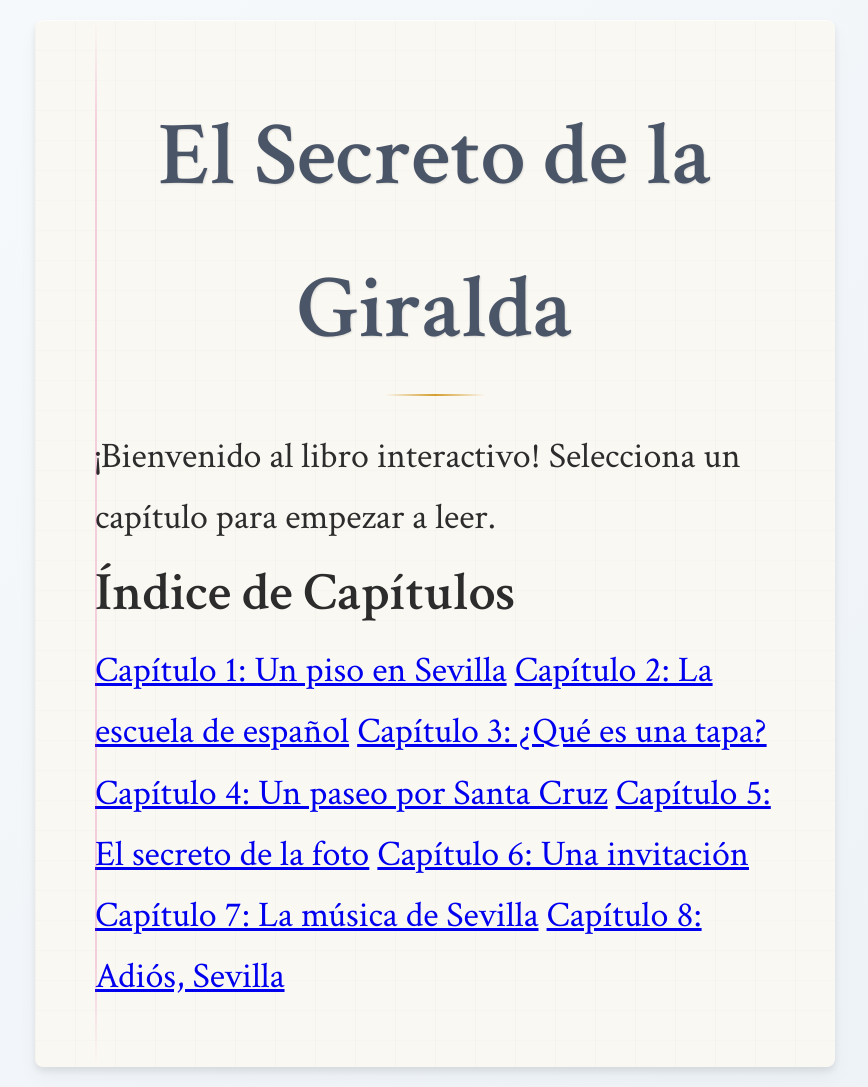
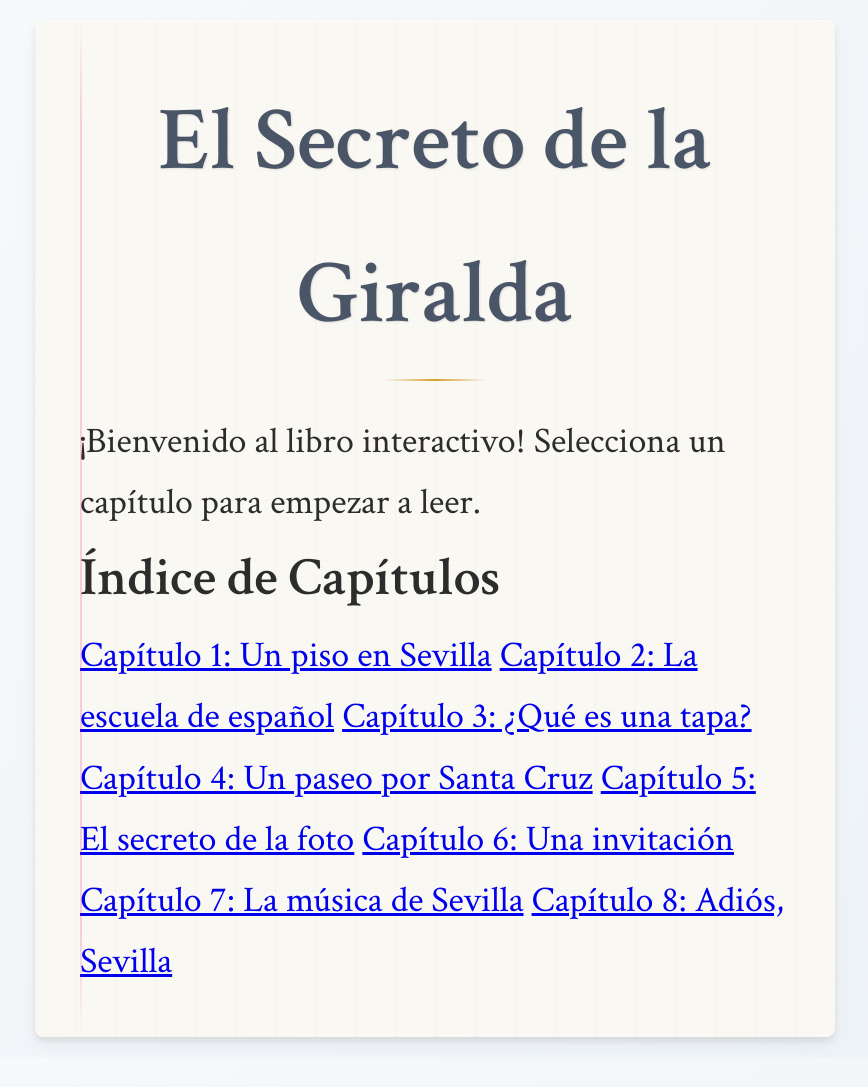
Before and after one commit to balpomorelitm/elalmadesevilla, a Jekyll site: the page built from index.md, in a window 1280 px wide. Shown: the whole page, without its empty margins (205-1073 px from the left). Built offline with Jekyll 4.4.1, drawn with Linux system fonts in a browser that asks for light colours; after the commit the page ends 1057 px from its top, so only the background shows below that.

Commit message:
Update style.css

```diff
--- a/assets/css/style.css
+++ b/assets/css/style.css
@@ -34,7 +34,7 @@ body {
 .container {
     max-width: 800px;
     margin: 0 auto;
-    padding: 60px 60px; /* CAMBIO: de 80px a 60px (más moderado) */
+    padding: 45px 45px; /* CAMBIO: de 80px a 60px (más moderado) */
     background: var(--paper-bg);
     border-radius: 8px;
     box-shadow:
@@ -53,7 +53,7 @@ body {
     content: '';
     position: absolute;
     top: 0;
-    left: 60px; /* CAMBIO: de 80px a 60px */
+    left: 45px; /* CAMBIO: de 80px a 60px */
     width: 2px;
     height: 100%;
     background: linear-gradient(to bottom,
```
